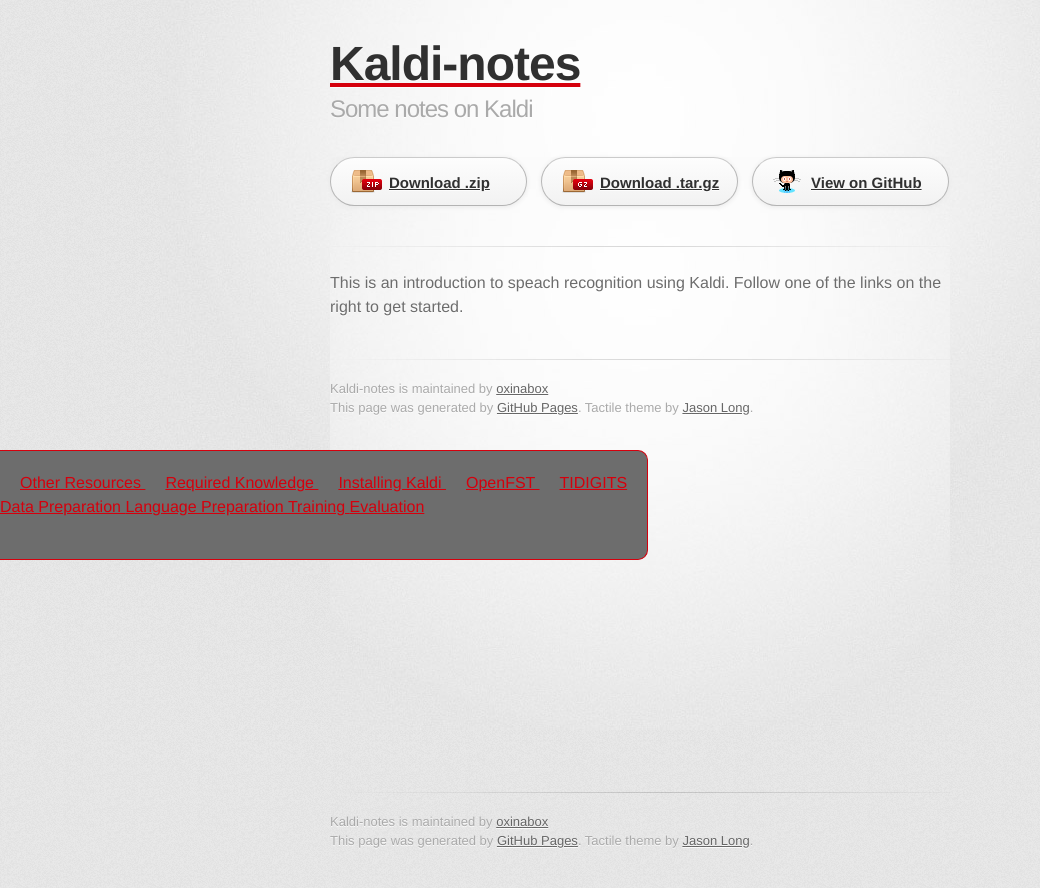
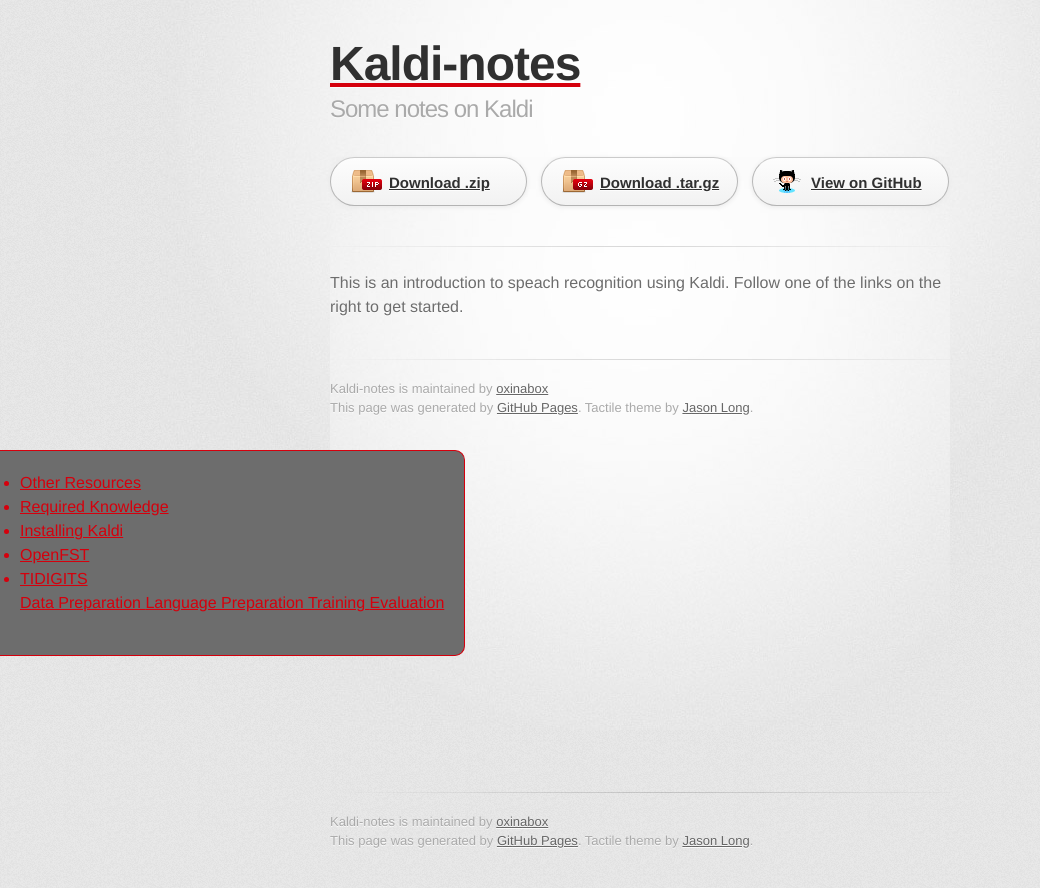
Before and after one commit to oxinabox/Kaldi-Notes, a Jekyll site: the page built from index.html, in a window 1280 px wide. Shown: the top 888 px of the page, without its empty margins (0-1040 px from the left). Built offline with Jekyll 4.4.1, drawn with Linux system fonts in a browser that asks for light colours; some web fonts are replaced; Markdown is read by kramdown in place of the engine named in the settings.

Commit message:
=quick submission.

```diff
--- a/stylesheets/stylesheet.css
+++ b/stylesheets/stylesheet.css
@@ -122,9 +122,6 @@
 
 }
 
-#nav li {
-  display: inline;
-}
 
 
 a.button {
```
